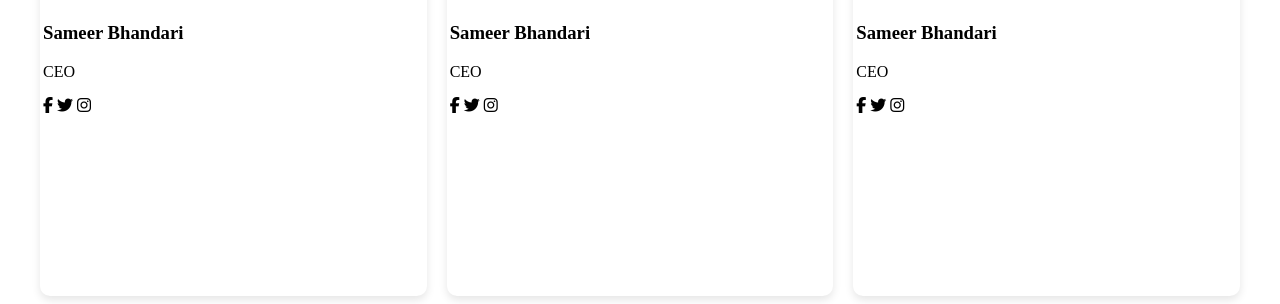
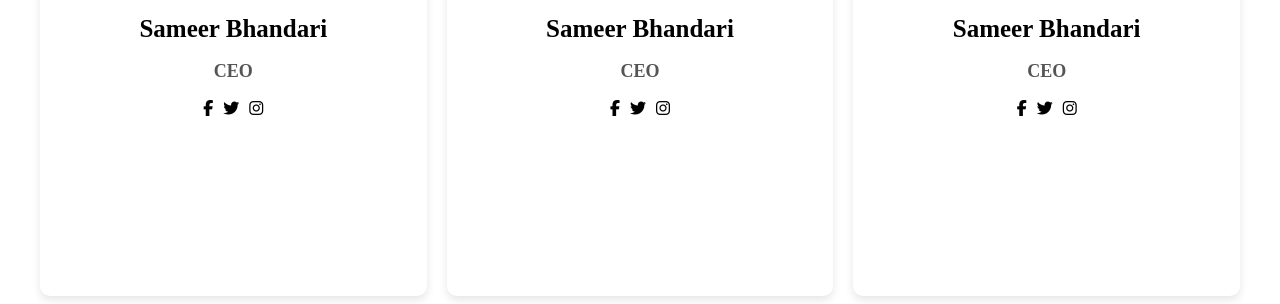
Before and after one commit to 10Sameer/BakeryProjectPractise, a PHP site: page /productPage.html in a window 1280 px wide. Shown: the part 1579-1883 px from the top of the page. Run offline with PHP 8.4, Linux system fonts and the light colour scheme; some libraries are stand-ins or nearby versions.

Commit message:
Team page CSS

```diff
--- a/style.css
+++ b/style.css
@@ -316,3 +316,41 @@ team-bgcolor {
    background-color: white;
    box-shadow: 0 4px 8px rgba(0, 0, 0, 0.1);
 }
+.team-image img {
+   width: 90%;
+   height: auto;
+   margin-left: 15px;
+   object-fit: cover;
+   border-color: #f2f1ec;
+   padding-top: 25px;
+   transition: transform 0.8s;
+}
+
+.team-image img:hover {
+   transform: scale(1.08);
+}
+
+.team-content {
+   text-align: center;
+   padding: 15px;
+}
+
+.team-content h3 {
+   font-size: 25px;
+   margin-top: 15px;
+   margin-bottom: 10px;
+   font-weight: bold;
+}
+
+.team-content p {
+   font-size: 18px;
+   font-weight: bold;
+   color: #555;
+}
+
+.team-socialmedia {
+   display: flex;
+   justify-content: center;
+   gap: 10px;
+   margin-top: 15px;
+}
```
